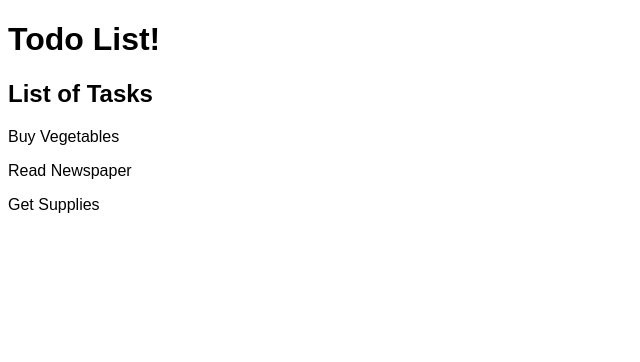
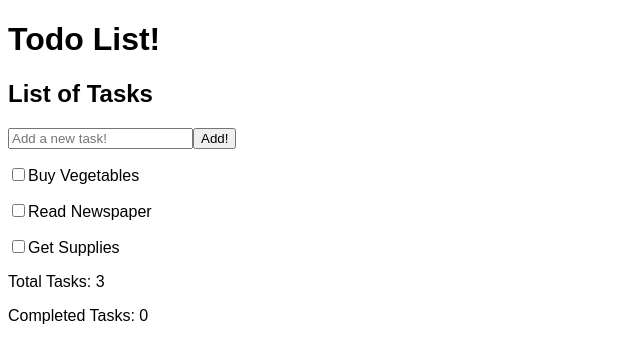
Before and after one commit to DaniAkash/react-todo-app-b7, a React (Vite) app: page / in a window 1280 px wide. Shown: the top 362 px of the page, without its empty margins (0-640 px from the left). Built offline with nearby package versions, Linux system fonts and the light colour scheme.

Commit message:
added input fields

```diff
--- a/src/App.js
+++ b/src/App.js
@@ -1,6 +1,7 @@
 import React, { Fragment } from "react";
 import Title from "./Components/Title";
 import TaskList from "./Components/TaskList";
+import TaskStatus from "./Components/TaskStatus";
 
 const App = () => {
 
@@ -22,7 +23,10 @@ const App = () => {
   return (
     <Fragment>
       <Title />
+      <input type="text" placeholder="Add a new task!" />
+      <button>Add!</button>
       <TaskList tasks={tasks} />
+      <TaskStatus tasks={tasks} />
     </Fragment>
   )
 };
--- a/src/Components/TaskList.js
+++ b/src/Components/TaskList.js
@@ -3,7 +3,11 @@ import React from "react";
 const TaskList = ({ tasks }) => {
   return tasks.map((task, taskIndex) => {
     return (
-      <p key={taskIndex}>
+      <p>
+        <input
+          type="checkbox"
+          checked={task.isComplete}
+        />
         {task.text}
       </p>
     )
--- /dev/null
+++ b/src/Components/TaskStatus.js
@@ -0,0 +1,14 @@
+import React, { Fragment } from "react";
+
+const TaskStatus = ({ tasks }) => {
+  return (
+    <Fragment>
+      <p>Total Tasks: {tasks.length}</p>
+      <p>Completed Tasks: {
+        tasks.filter(task => task.isComplete).length
+      }</p>
+    </Fragment>
+  )
+};
+
+export default TaskStatus;
```
